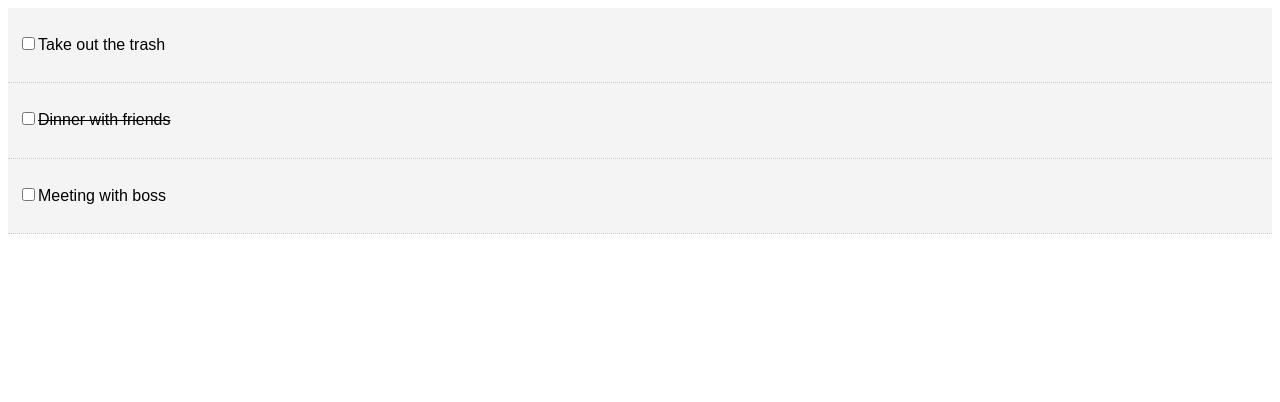
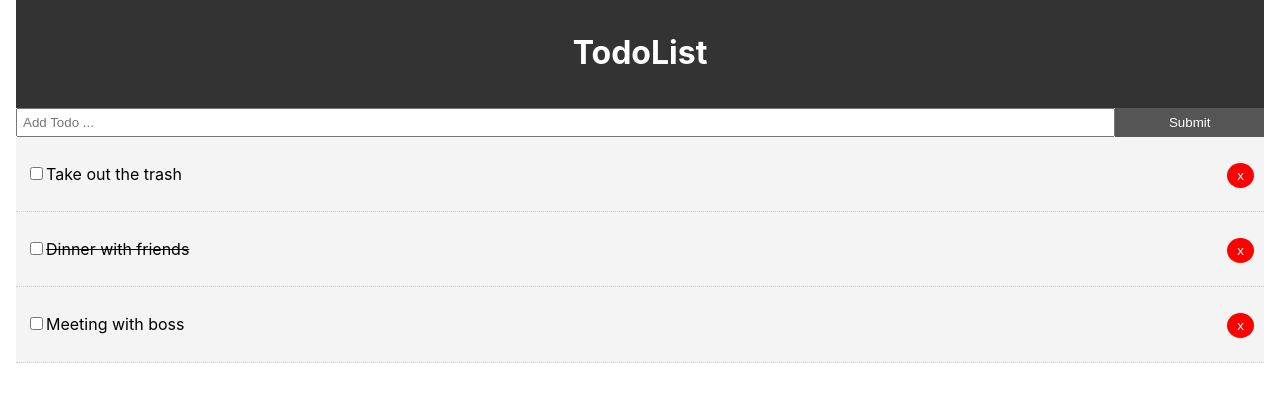
Before and after one commit to AndreGPilakis/react-todo, a React (Create React App) app: page / in a window 1280 px wide. Shown: the top 402 px of the page. Built offline with nearby package versions, Linux system fonts and the light colour scheme; the HTML template or start-up script is replaced by a standard one.

Commit message:
added routing for about page

```diff
--- a/package.json
+++ b/package.json
@@ -8,7 +8,9 @@
     "@testing-library/user-event": "^7.2.1",
     "react": "^16.13.1",
     "react-dom": "^16.13.1",
-    "react-scripts": "3.4.1"
+    "react-router-dom": "^5.2.0",
+    "react-scripts": "3.4.1",
+    "uuid": "^8.2.0"
   },
   "scripts": {
     "start": "react-scripts start",
--- a/src/App.css
+++ b/src/App.css
@@ -12,3 +12,34 @@
   color:#333;
   text-decoration: none;
 }
+
+body {
+  margin: 0;
+  font-family: -apple-system, BlinkMacSystemFont, 'Segoe UI', 'Roboto', 'Oxygen',
+    'Ubuntu', 'Cantarell', 'Fira Sans', 'Droid Sans', 'Helvetica Neue',
+    sans-serif;
+  -webkit-font-smoothing: antialiased;
+  -moz-osx-font-smoothing: grayscale;
+}
+
+code {
+  font-family: source-code-pro, Menlo, Monaco, Consolas, 'Courier New',
+    monospace;
+}
+
+.container{
+  padding: 0 1rem;
+}
+
+.btn {
+  display: inline-block;
+  border:none;
+  background:#555;
+  color:#fff;
+  padding: 7px 20px;
+  cursor: pointer;
+}
+
+.btn:hover{
+  background: #666;
+}
--- a/src/App.js
+++ b/src/App.js
@@ -1,23 +1,32 @@
 import React, {Component} from 'react';
+import {BrowserRouter as Router, Route} from 'react-router-dom'
 import './App.css';
 import Todos from './components/Todos';
+import Header from './components/layout/Header'
+import AddTodo from './components/AddTodo';
+import About from './components/pages/About';
+import { v4 as uuidv4 } from 'uuid';
+
+
+
+
 
 class App extends Component {
 
 state = {
   todos: [
     {
-      id: 1,
+      id: uuidv4(),
       title: 'Take out the trash',
       completed: false
     },
     {
-      id: 2,
+      id: uuidv4(),
       title: 'Dinner with friends',
       completed: true
     },
     {
-      id: 3,
+      id: uuidv4(),
       title: 'Meeting with boss',
       completed: false
     }
@@ -34,11 +43,40 @@
   })});
 }
 
+//Delete todo
+delTodo = (id) => {
+  //Returns a new array of all todos except the one with the matching ID.
+  // ... Is spread operator, essentially spreads the array.
+  this.setState({todos: [...this.state.todos.filter(todo => todo.id != id)] })
+}
+
+// Add todo
+addTodo = (title) => {
+  const newTodo ={
+    id: uuidv4(),
+    title,
+    completed: false
+  }
+   this.setState({todos: [...this.state.todos, newTodo]});
+}
+
+
 render(){
   return(
+    <Router>
     <div className="App">
-      <Todos todos={this.state.todos} markComplete={this.markComplete}/>
+      <div className="container">
+      <Header />
+      <Route exact path="/" render={props => (
+        <React.Fragment>
+                <AddTodo addTodo={this.addTodo}/>
+                <Todos todos={this.state.todos} markComplete={this.markComplete} delTodo={this.delTodo}/>
+        </React.Fragment>
+      )} />
+      <Route path="/about" component={About} />
     </div>
+    </div>
+    </Router>
   );
 }
 }
--- /dev/null
+++ b/src/components/AddTodo.js
@@ -0,0 +1,44 @@
+import React, { Component } from 'react';
+import PropTypes from 'prop-types';
+
+export class AddTodo extends Component {
+  state = {
+    title: ''
+  }
+
+  onSubmit = (e) => {
+    e.preventDefault();
+    this.props.addTodo(this.state.title);
+    this.setState({ title: '' });
+  }
+
+  onChange = (e) => this.setState({ [e.target.name]: e.target.value });
+
+  render() {
+    return (
+      <form onSubmit={this.onSubmit} style={{ display: 'flex' }}>
+        <input
+          type="text"
+          name="title"
+          style={{ flex: '10', padding: '5px' }}
+          placeholder="Add Todo ..."
+          value={this.state.title}
+          onChange={this.onChange}
+        />
+        <input
+          type="submit"
+          value="Submit"
+          className="btn"
+          style={{flex: '1'}}
+        />
+      </form>
+    )
+  }
+}
+
+// PropTypes
+AddTodo.propTypes = {
+  addTodo: PropTypes.func.isRequired
+}
+
+export default AddTodo
--- a/src/components/TodoItem.js
+++ b/src/components/TodoItem.js
@@ -24,6 +24,7 @@
                     <input type="checkbox" onChange={this.props.markComplete.bind
                         (this, id)}/>
                     {title}
+                    <button onClick={this.props.delTodo.bind(this, id)} style={btnStyle}>x</button>
                 </p>
             </div>
         )
@@ -36,4 +37,14 @@
   }
 
 
+const btnStyle = {
+    background: '#ff0000',
+    color: '#fff',
+    border: 'none',
+    padding: '5px 10px',
+    borderRadius: '50%',
+    cursor: 'pointer',
+    float: 'right'
+}
+
 export default TodoItem
--- a/src/components/Todos.js
+++ b/src/components/Todos.js
@@ -8,7 +8,7 @@
 
   render(){
     return this.props.todos.map((todo) => (
-    <TodoItem key={todo.id} todo={todo} markComplete={this.props.markComplete}/>
+    <TodoItem key={todo.id} todo={todo} markComplete={this.props.markComplete} delTodo={this.props.delTodo}/>
     ));
   }
 }
--- /dev/null
+++ b/src/components/layout/Header.js
@@ -0,0 +1,18 @@
+import React from 'react'
+
+function Header(){
+    return (
+        <header style={headerStyle}>
+            <h1>TodoList</h1>
+        </header>
+    )
+}
+
+const headerStyle = {
+    background: '#333',
+    color: '#fff',
+    textAlign: 'center',
+    padding: '10px'
+}
+
+export default Header;
--- /dev/null
+++ b/src/components/pages/About.js
@@ -0,0 +1,13 @@
+import React from 'react'
+
+function About() {
+    return (
+        <React.Fragment>
+            <h1>About</h1>
+            <p>This is the TodoList app v1.0.0 It is a react crash course.</p>
+        </React.Fragment>
+    )
+}
+
+
+export default About;
```
Also changed, not shown: src/.css, 1 other file (tests, documents, lock files or other folders).
